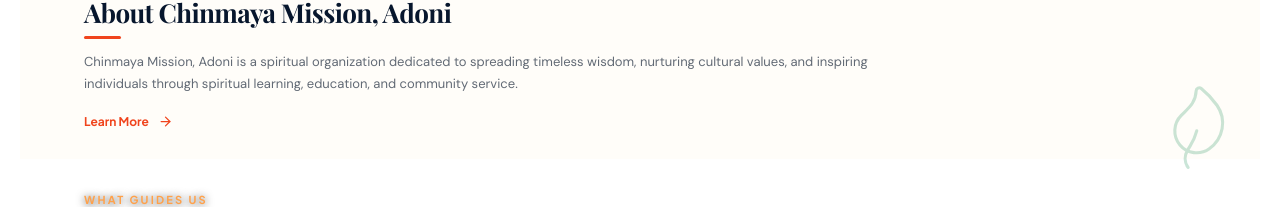
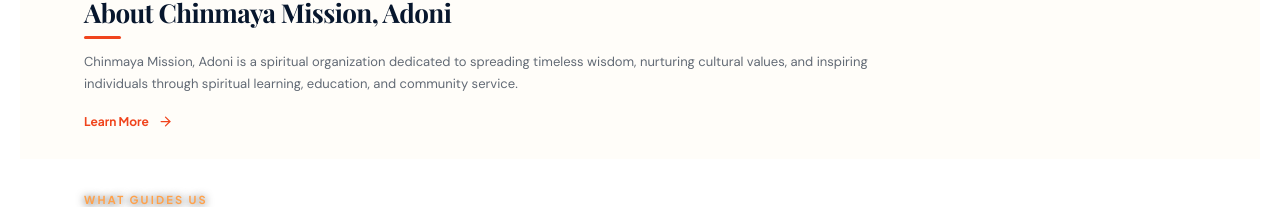
Before and after one commit to prabodh2/chinmaya_mission_adoni, a React (Vite) app in the folder client/: page / in a window 1280 px wide. Shown: the part 597-804 px from the top of the page. Built offline with nearby package versions, Linux system fonts and the light colour scheme; no server answers; a web font is replaced by a local one.

Commit message:
fix: remove decorative leaf icon from About section on homepage

```diff
--- a/client/src/pages/HomePage.jsx
+++ b/client/src/pages/HomePage.jsx
@@ -2,7 +2,6 @@
 import { Link, useNavigate } from 'react-router-dom';
 import {
   Heart,
-  Leaf,
   CalendarDays,
   ArrowRight,
   Sparkles,
@@ -171,7 +170,6 @@
               Learn More <ArrowRight size={15} />
             </Link>
           </div>
-          <Leaf className="decor-leaf" size={75} strokeWidth={1} />
         </section>
 
         {/* CORE VALUES SECTION */}
--- a/client/src/styles/homepage.css
+++ b/client/src/styles/homepage.css
@@ -384,16 +384,6 @@
   line-height: 1.7;
   color: #626a75;
   margin-bottom: 12px;
-}
-
-.decor-leaf {
-  position: absolute;
-  right: 2%;
-  bottom: -5px;
-  color: var(--green);
-  opacity: 0.22;
-  transform: rotate(-35deg);
-  pointer-events: none;
 }
 
 /* Values Section (Vision, Mission & Motto) */
```
